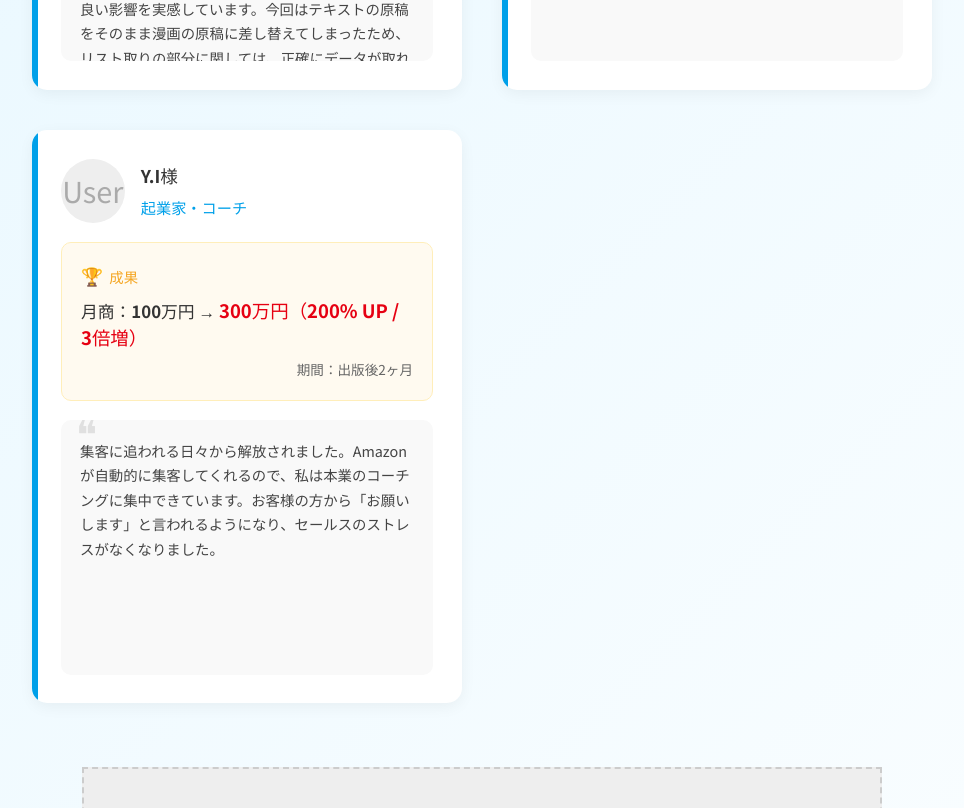
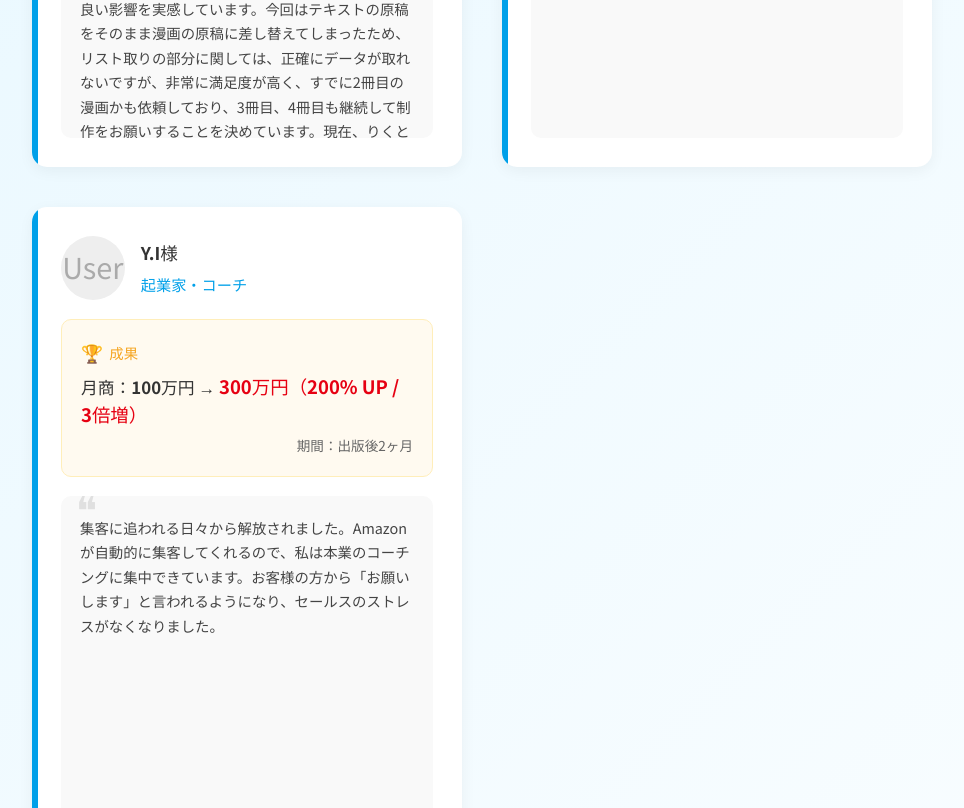
Before and after one commit to rikutoaimanga-max/Kindle-Publishing-Homepage, a React (Vite) app: page / in a window 1280 px wide. Shown: the part 4272-5080 px from the top of the page, without its empty margins (158-1122 px from the left). Built offline with nearby package versions, Linux system fonts and the light colour scheme.

Commit message:
Layout: Use fixed height 650px for Achievements card to ensure scrolling works

```diff
--- a/src/components/Achievements.jsx
+++ b/src/components/Achievements.jsx
@@ -60,7 +60,9 @@ const Achievements = () => {
                             position: 'relative',
                             overflow: 'hidden',
                             width: '100%',
-                            aspectRatio: '3 / 4', // Fixed aspect ratio container
+                            height: '650px', // Fixed height strategy
+                            display: 'flex',       // Flex container
+                            flexDirection: 'column' // Column layout
                         }}>
                             {/* 装飾的な背景要素 */}
                             <div style={{
@@ -73,11 +75,8 @@ const Achievements = () => {
                                 zIndex: 1
                             }}></div>
 
-                            {/* 絶対配置の内部ラッパーで高さを強制 */}
+                            {/* コンテンツラッパー（パディング用） */}
                             <div style={{
-                                position: 'absolute',
-                                top: 0,
-                                left: 0,
                                 width: '100%',
                                 height: '100%',
                                 padding: '1.8rem',
@@ -88,7 +87,7 @@ const Achievements = () => {
                             }}>
 
                                 {/* ヘッダーエリア：人物紹介 */}
-                                <div style={{ display: 'flex', alignItems: 'center', gap: '1rem', flexWrap: 'wrap' }}>
+                                <div style={{ display: 'flex', alignItems: 'center', gap: '1rem', flexWrap: 'wrap', flexShrink: 0 }}>
                                     {/* アイコン */}
                                     {client.image ? (
                                         <img
@@ -136,7 +135,7 @@ const Achievements = () => {
                                     border: '1px solid #ffeeba',
                                     padding: '1.2rem',
                                     borderRadius: '10px',
-                                    flexGrow: 0, // Don't stretch this too much
+                                    flexShrink: 0, // Prevent shrinking
                                     display: 'flex',
                                     flexDirection: 'column',
                                     justifyContent: 'center'
@@ -158,8 +157,8 @@ const Achievements = () => {
                                     padding: '1.2rem',
                                     borderRadius: '10px',
                                     position: 'relative',
-                                    flex: '1 1 0', // Force this to take remaining space but shrinking if needed
-                                    minHeight: 0, // Allow shrinking below content size
+                                    flex: '1 1 0', // Grow to fill remaining space
+                                    minHeight: 0,  // Allow content to be taller than container (trigger overflow)
                                     fontSize: '0.9rem',
                                     overflowY: 'auto' // Enable scrolling
                                 }}>
```
